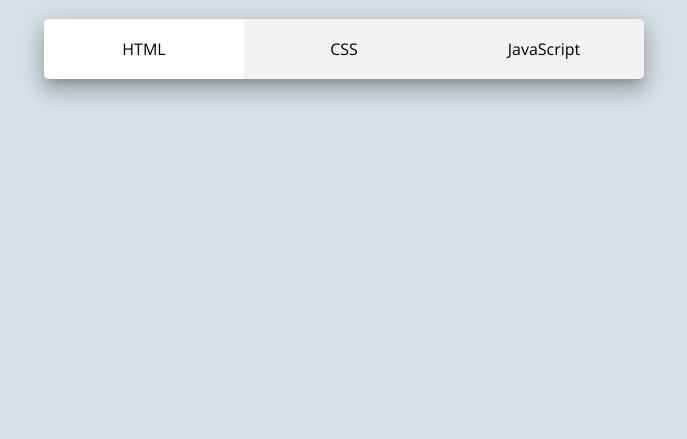
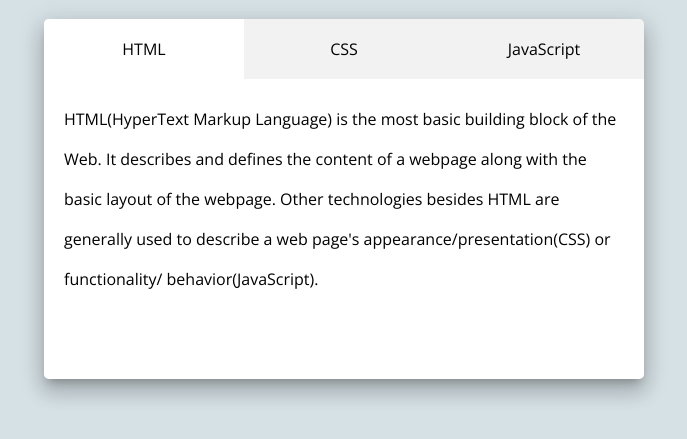
Before and after one commit to Jack2ee-dev/yeongjong-jaehyuk, a website: page 8_Tabs/index.html in a window 1280 px wide. Both pictures are taken after a click on the element 640 px from the left and 265 px from the top of the page. Shown: the part 67-506 px from the top of the page, without its empty margins (296-983 px from the left). Drawn offline with nearby package versions, Linux system fonts and the light colour scheme.

Commit message:
feat: Implement 8_Tabs

```diff
--- a/8_Tabs/index.html
+++ b/8_Tabs/index.html
@@ -85,35 +85,7 @@
   </head>
   <body>
     <h1 class="title">Tabs</h1>
-    <div class="tabs">
-      <!-- <nav>
-        <input type="radio" id="1" name="tab" checked />
-        <label class="tab" for="1">HTML</label>
-        <input type="radio" id="2" name="tab" />
-        <label class="tab" for="2">CSS</label>
-        <input type="radio" id="3" name="tab" />
-        <label class="tab" for="3">JavaScript</label>
-        <span class="glider"></span>
-      </nav>
-      <div class="tab-content active">
-        HTML(HyperText Markup Language) is the most basic building block of the Web. It describes and defines
-        the content of a webpage along with the basic layout of the webpage. Other technologies besides HTML
-        are generally used to describe a web page's appearance/presentation(CSS) or functionality/
-        behavior(JavaScript).
-      </div>
-      <div class="tab-content">
-        Cascading Style Sheets(CSS) is a stylesheet language used to describe the presentation of a document
-        written in HTML or XML (including XML dialects such as SVG, MathML or XHTML). CSS describes how
-        elements should be rendered on screen, on paper, in speech, or on other media.
-      </div>
-      <div class="tab-content">
-        JavaScript(JS) is a lightweight interpreted or JIT-compiled programming language with first-class
-        functions. While it is most well-known as the scripting language for Web pages, many non-browser
-        environments also use it, such as Node.js, Apache CouchDB and Adobe Acrobat. JavaScript is a
-        prototype-based, multi-paradigm, dynamic language, supporting object-oriented, imperative, and
-        declarative (e.g. functional programming) styles.
-      </div> -->
-    </div>
+    <div class="tabs"></div>
     <img class="spinner" src="img/ball-triangle.svg" alt="Loading..." />
     <script src="js/app.js"></script>
   </body>
--- a/8_Tabs/js/app.js
+++ b/8_Tabs/js/app.js
@@ -1,19 +1,8 @@
-const $tabs = document.querySelector('.tabs')
-const $glider = document.querySelector('.glider');
-const render = () => {
-  const _nav = '<nav>' + tabsInfo().map(({id, title}) => `
-    <input type="radio" id=${id} name="tab" ${activeTabId() === id ? "checked": ""}>
-    <label class="tab" for=${id}>${title}</label>
-  `).join('') + '<span class="glider"></span></nav>';
+const DEFAULT_TAB_ID = 1;
 
-  const _tabContent = tabsInfo().map(({id, content}) => `
-    <div class="tab-content ${activeTabId() === id ? 'active': ''}">${content}</div>
-  `).join('');
-
-  $tabs.innerHTML = _nav + _tabContent;
-
-  document.querySelector(':root').style.setProperty('--tabs-length', tabsInfo().length);
-};
+const $root = document.querySelector(':root');
+const $tabs = document.querySelector('.tabs');
+const $spinner = document.querySelector('.spinner');
 
 const useState = defaultValue => {
   let value = defaultValue;
@@ -21,14 +10,52 @@ const useState = defaultValue => {
   const get = () => value;
   const set = updatedValue => {
     value = updatedValue;
-    render();
   };
 
   return [get, set];
 };
 
 const [tabsInfo, setTabsInfo] = useState([]);
-const [activeTabId, setActiveTabId] = useState(1);
+
+// functions
+const render = () => {
+  const _nav =
+    '<nav>' +
+    tabsInfo()
+      .map(
+        ({ id, title }) => `
+    <input type="radio" id=${id} name="tab" ${
+          id === DEFAULT_TAB_ID ? 'checked' : ''
+        }>
+    <label class="tab" for=${id}>${title}</label>
+  `
+      )
+      .join('') +
+    '<span class="glider"></span></nav>';
+
+  const _tabContent = tabsInfo()
+    .map(
+      ({ id, content }) => `
+    <div class="tab-content ${
+      id === DEFAULT_TAB_ID ? 'active' : ''
+    }">${content}</div>
+  `
+    )
+    .join('');
+
+  $tabs.innerHTML = _nav + _tabContent;
+
+  $root.style.setProperty('--tabs-length', tabsInfo().length);
+};
+
+const moveGlider = (labelID = DEFAULT_TAB_ID) => {
+
+  document.querySelector('.glider').style.left =
+    (labelID - 1) *
+      +getComputedStyle($root).getPropertyValue('--tab-width').trim() +
+    'px';
+};
+
 const fetchTabsData = () =>
   new Promise(resolve => {
     setTimeout(
@@ -54,19 +81,33 @@ const fetchTabsData = () =>
     );
   });
 
+// event listeners
 window.addEventListener('DOMContentLoaded', () => {
   fetchTabsData()
     .then(result => {
       setTabsInfo(result);
-      document.querySelector('.spinner').style.display = 'none';
+    })
+    .then(() => {
+      $spinner.style.display = 'none';
+
+      render();
+      moveGlider();
     })
     .catch(exception => {
       throw new Error(exception);
     });
 });
 
+$tabs.addEventListener('click', ({target}) => {
+  if (!target.matches('.tabs > nav > label')) return;
 
-$tabs.addEventListener('click', e => {
-  setActiveTabId(+e.target.id);
-  $glider.style.left = (+e.target.id * 200) + 'px';
-})
+  const labelID = +target.htmlFor;
+
+  [...document.getElementsByClassName('tab-content')].forEach(
+    (_tabContent, i) => {
+      _tabContent.classList.toggle('active', i + 1 === labelID);
+    }
+    );
+
+  moveGlider(labelID);
+});
```
